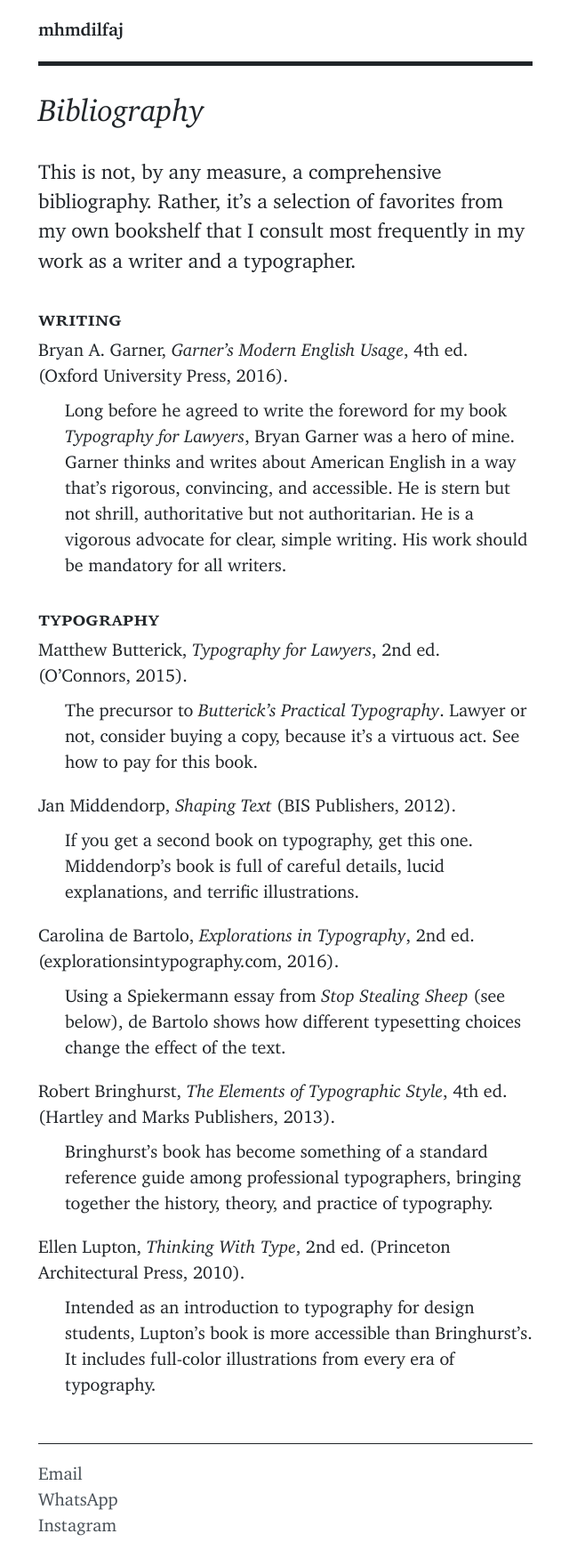
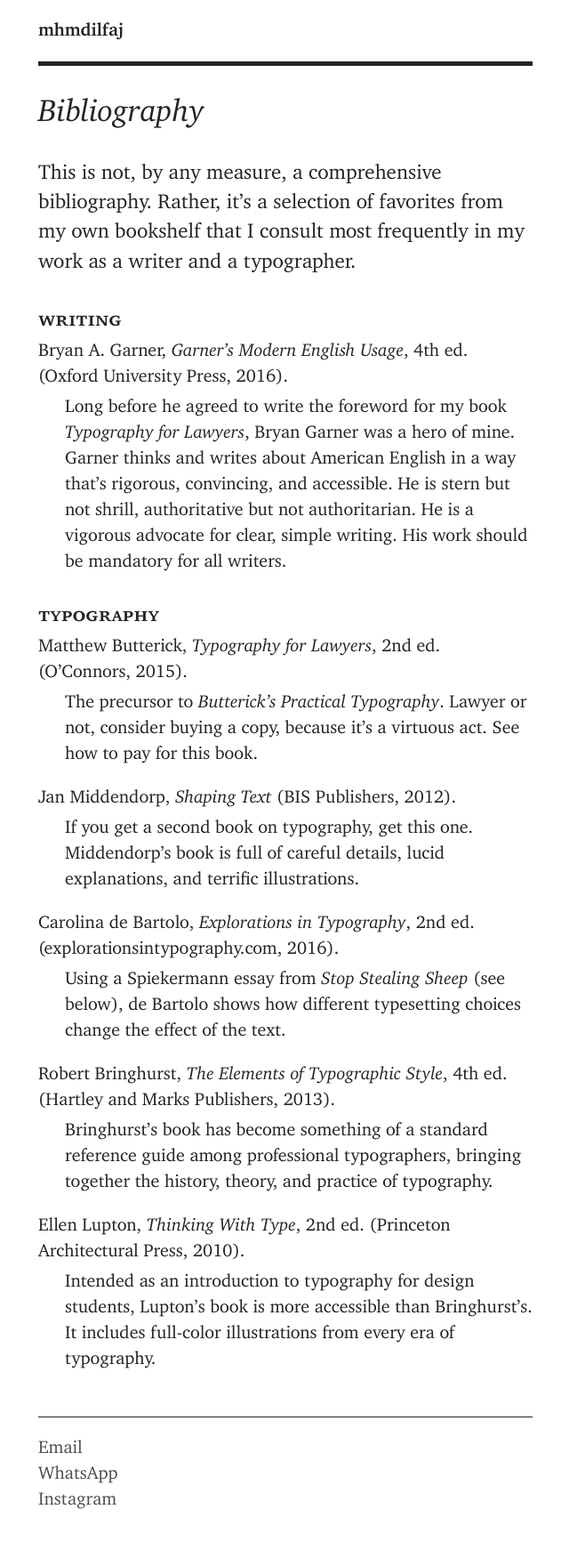
Before and after one commit to mhmdilfaj/mhmdilfaj.github.io, a Jekyll site: the page built from bibliography.md, in a window 1280 px wide. Shown: the whole page at 89% size, without its empty margins (319-959 px from the left). Built offline with Jekyll 4.4.1, drawn with Linux system fonts in a browser that asks for light colours; after the commit the page ends 1730 px from its top, so only the background shows below that.

Commit message:
Update stylesheet.css

```diff
--- a/assets/stylesheet.css
+++ b/assets/stylesheet.css
@@ -255,7 +255,7 @@
 dt {
   font-weight: normal;
 	font-style: normal;
-	padding-bottom: .5em;
+	padding-bottom: .25em;
 }
 
 dd {
```
